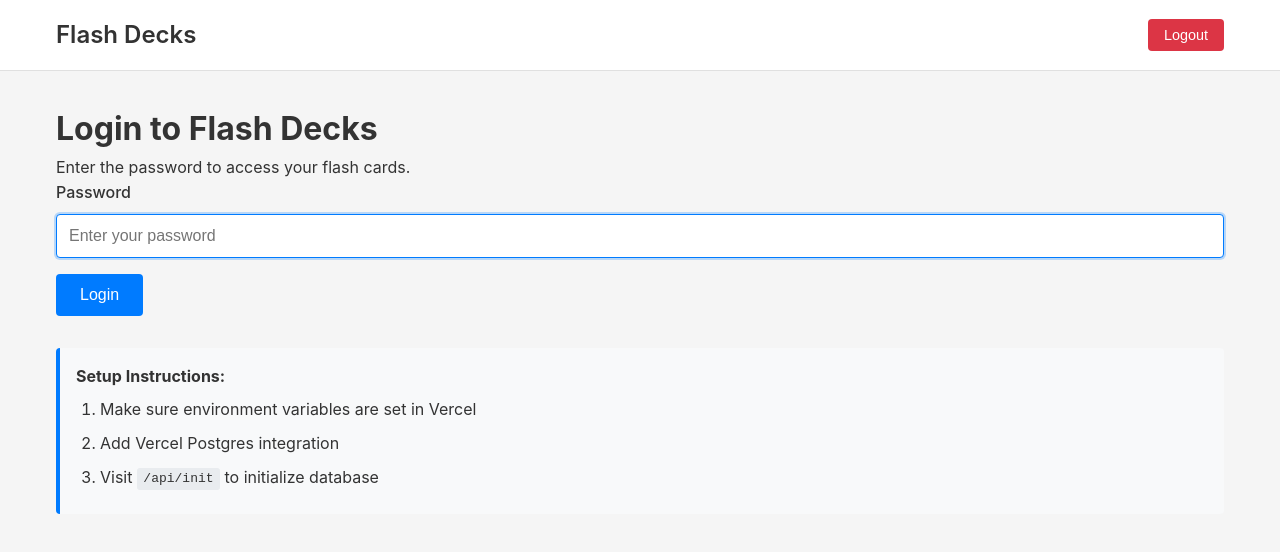
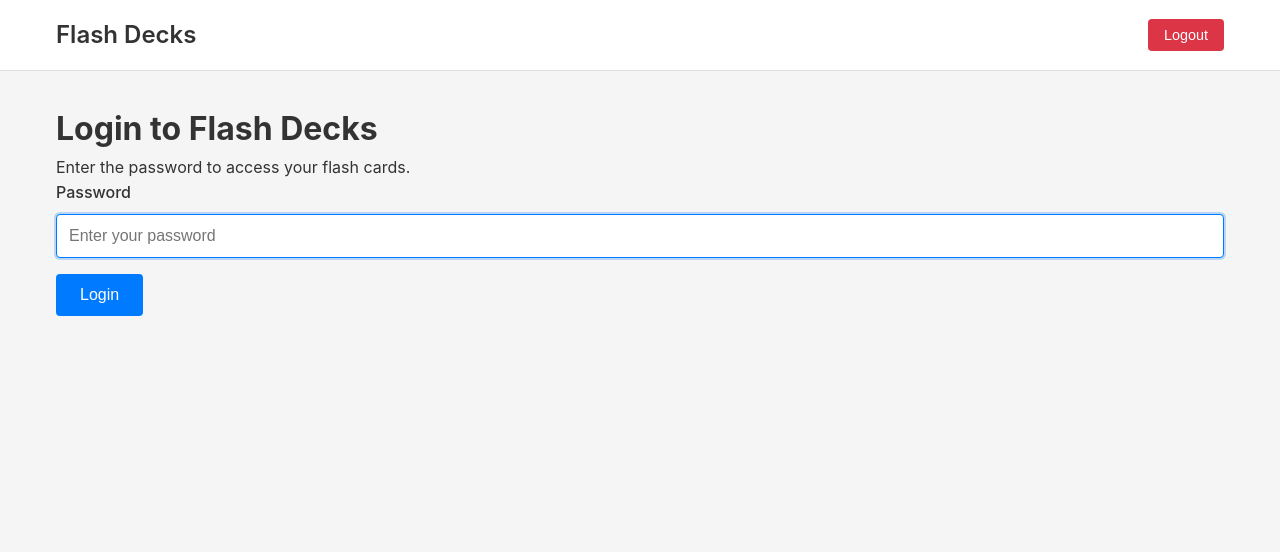
Before and after one commit to lordbuffcloud/testC, a Next.js app: page /login in a window 1280 px wide. Shown: the top 552 px of the page. Built offline with nearby package versions, Linux system fonts and the light colour scheme; no server answers.

Commit message:
Remove setup instructions from login page

```diff
--- a/src/app/login/page.tsx
+++ b/src/app/login/page.tsx
@@ -23,15 +23,6 @@
           Login
         </button>
       </form>
-
-      <div className="help-text">
-        <p><strong>Setup Instructions:</strong></p>
-        <ol>
-          <li>Make sure environment variables are set in Vercel</li>
-          <li>Add Vercel Postgres integration</li>
-          <li>Visit <code>/api/init</code> to initialize database</li>
-        </ol>
-      </div>
     </div>
   )
 }
```
